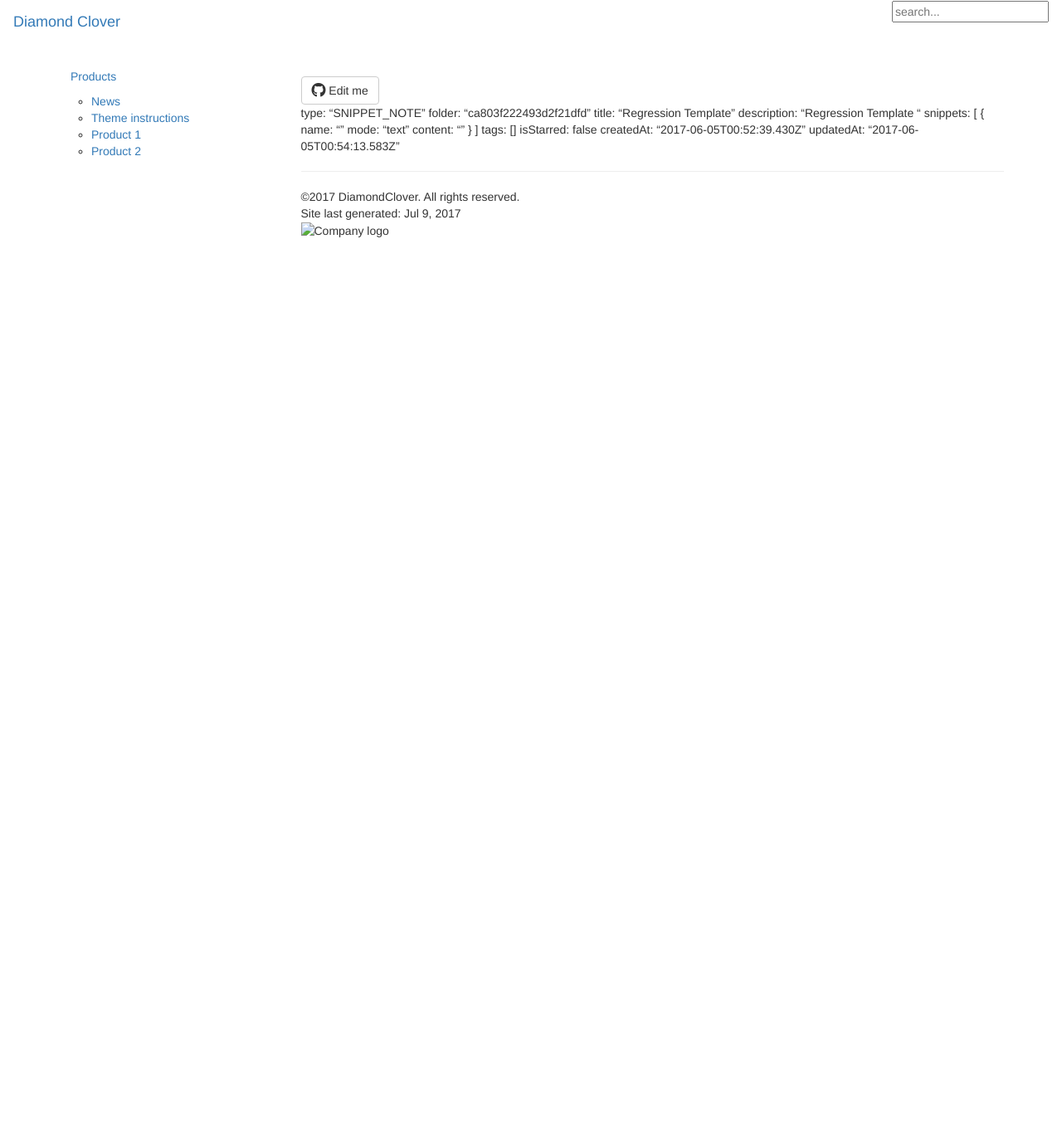
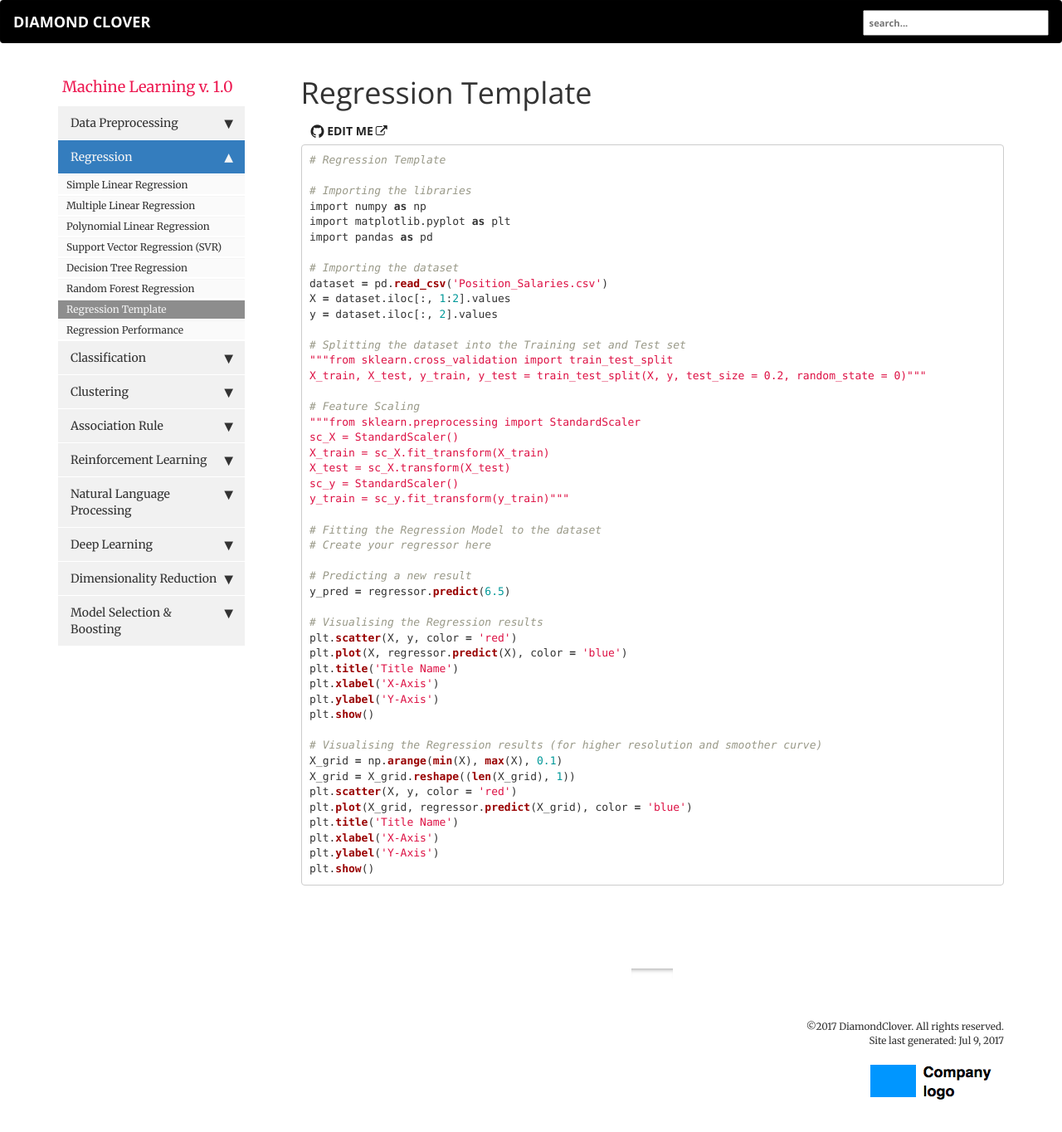
Before and after one commit to WolfOfTheNorth/diamondclover, a Jekyll site: the page built from pages/Machine Learning/Regression/RegressionTemplate.md, in a window 1280 px wide and 1400 px high. Shown: the top 1364 px of the window at 83% size. Built offline with Jekyll 4.4.1, drawn with Linux system fonts in a browser that asks for light colours; nearby versions of some CDN libraries; our own code applies the rules of GitHub Pages for plain Markdown files; library files that are not in the unit come from our copies; comment, search, counter and statistics services are not loaded.

Commit message:
added images and updates

```diff
--- a/_data/sidebars/machine_sidebar.yml
+++ b/_data/sidebars/machine_sidebar.yml
@@ -60,8 +60,12 @@ entries:
       url: /randomForest.html
       output: web, pdf
 
+    - title: Regression Template
+      url: /reg-template.html
+      output: web, pdf
+
     - title: Regression Performance
-      url:
+      url: /rsquared.html
       output: web, pdf
 
   - title: Classification
--- a/pages/Machine Learning/Classification/LogisticRegression.md
+++ b/pages/Machine Learning/Classification/LogisticRegression.md
@@ -8,6 +8,23 @@ folder: Machine Learning
 <script src="https://cdnjs.cloudflare.com/ajax/libs/mathjax/2.7.0/MathJax.js?config=TeX-AMS-MML_HTMLorMML" type="text/javascript"></script>
 
 
+## Introduction
+
+Logistic Regression helps deal with predicting datasets that are more categorical. For example we wouldn't be able to use something like linear regression on a data set like this:
+
+<img src="\images\machine-learning\regression\catgraph.png" alt="Categorical Graph " style="width:450px;height:291px;">
+
+To get a better understanding of the graph we'll need to do some math. What we can do is use linear regression and set it equal to a sigmoid function. This will give us a logistic regression. What's important to understand with logistic regrssion is that the goal is **not** to predict 'y' but rather to get the **probability** of 'y'
+
+<img src="\images\machine-learning\regression\logequ.png" alt="Logistic Equation" style="width:650px;height:287px;">
+
+This new line of best fit will give the ability to predict the probabilty. So here on the 'y' axis is will go from 0 to 1 representing the probabilty of an event occuring given 'X' as seen below.
+
+<img src="\images\machine-learning\regression\logprob.png" alt="Logistic Probabilty" style="width:500px;height:279px;">
+
+If however, instead of probabilty we wanted a prediction instead, we can still achieve this. To do this, we select a line arbitrally. Typically we choose 0.5 or 50%. If the probabilty of the event occuring is below 50% we can say that the prediction of this event will not occur (therefore will be 0) and vice versa.
+
+<img src="\images\machine-learning\regression\logpred.png" alt="Logistic Prediction" style="width:500px;height:238px;">
 
 ## Building Logistic Regression in Python
 
--- /dev/null
+++ b/pages/Machine Learning/Regression/R-squared.md
@@ -0,0 +1,62 @@
+---
+title: Regression Performance
+sidebar: machine_sidebar
+permalink: rsquared.html
+folder: Machine Learning
+---
+
+<script src="https://cdnjs.cloudflare.com/ajax/libs/mathjax/2.7.0/MathJax.js?config=TeX-AMS-MML_HTMLorMML" type="text/javascript"></script>
+
+## R - Squared
+
+**Remeber**: To find the line of best fit for a simple linear regression is SUM(y - ŷᵢ )² and we say that this is equal to the Sum of Squares of Residules ($$ SS_{res} $$).
+
+<img src="\images\machine-learning\regression\SSres.png" alt="Mountain View" style="width:325px;height:198px;">
+
+**($$ SS_{res} $$) =  SUM(y - ŷᵢ )²**
+
+
+
+Now, instad of taking the line of best fit. Imagine drawing a line to represent the average of 'y'. This line can be found with the formula SUM(yᵢ - $$ y_{avg} $$ )² and is called or equal to the total sum of squares ($$ SS_{tot} $$).
+
+<img src="\images\machine-learning\regression\SStot.png" alt="Mountain View" style="width:325px;height:198px;">
+
+**$$ SS_{tot} $$ = SUM(yᵢ - $$ y_{avg} $$ )²**
+
+## R-Squared is:
+
+**R² = 1 - $$ SS_{res} $$ / $$ SS_{tot} $$**
+
+R squared tells us how good our line is compared to the average line. Ideal scienario is that R² is equal to 1 or $$ SS_{res} $$ is 0.
+
+## Adjusted R Squared
+
+$$ SS_{res} $$ --> MIN
+R² : Goodness of fit
+
+Problem: Adding variables
+
+R² will never decrease by adding a new variable. This is because the regression model will try and minimize SSres. Even if cannot do so it can make the 'b' coefficient 0. However, this will likely never happen since the model will find a very very small correlation between the independent variable and the dependent variable and make 'b' slightly greater than zero. Even though there is no actual correlation.
+This is a problem because we can't know if a independent variable actually has a correlation or not. And so this means that there is bias because it will always try and make R² larger.
+
+To solve this we use adjusted R Squared with the formula
+
+**Adj R² = 1 (1- R²) (n-1)/(n - p -1)**
+p: # of regressors
+n: sample size
+
+When adding regressors to the model p increases and when the bottom increases, the ratio will increase. This means that adj R squared has penalizing factor that makes it so that adding independent variables that don't help your model will instead hurt it.
+
+
+## Linear Regression Coefficients
+
+Magnitude: The size has no direct relationship to the impact of that coeffient.
+Var 1 has mag = 5
+
+Var 2 has mag = 2
+
+Dependent var mag = 30
+
+Increasing either var will increase the dependent variable, however increasing Var 1 by 5 won't have a greateer than if you did the same with Var 2 necessarily.
+
+The correct way to determine the impact from the magnitude is to make sure to look at the independent variables in terms of the same unit as the dependent variable. We can say that per unit of Var 1 your dependent variable will increase by 5 units.
--- a/pages/Machine Learning/Regression/RegressionTemplate.md
+++ b/pages/Machine Learning/Regression/RegressionTemplate.md
@@ -1,15 +1,58 @@
-type: "SNIPPET_NOTE"
-folder: "ca803f222493d2f21dfd"
-title: "Regression Template"
-description: "Regression Template "
-snippets: [
-  {
-    name: ""
-    mode: "text"
-    content: ""
-  }
-]
-tags: []
-isStarred: false
-createdAt: "2017-06-05T00:52:39.430Z"
-updatedAt: "2017-06-05T00:54:13.583Z"
+---
+title: Regression Template
+sidebar: machine_sidebar
+permalink: reg-template.html
+folder: Machine Learning
+---
+
+<script src="https://cdnjs.cloudflare.com/ajax/libs/mathjax/2.7.0/MathJax.js?config=TeX-AMS-MML_HTMLorMML" type="text/javascript"></script>
+
+~~~python
+# Regression Template
+
+# Importing the libraries
+import numpy as np
+import matplotlib.pyplot as plt
+import pandas as pd
+
+# Importing the dataset
+dataset = pd.read_csv('Position_Salaries.csv')
+X = dataset.iloc[:, 1:2].values
+y = dataset.iloc[:, 2].values
+
+# Splitting the dataset into the Training set and Test set
+"""from sklearn.cross_validation import train_test_split
+X_train, X_test, y_train, y_test = train_test_split(X, y, test_size = 0.2, random_state = 0)"""
+
+# Feature Scaling
+"""from sklearn.preprocessing import StandardScaler
+sc_X = StandardScaler()
+X_train = sc_X.fit_transform(X_train)
+X_test = sc_X.transform(X_test)
+sc_y = StandardScaler()
+y_train = sc_y.fit_transform(y_train)"""
+
+# Fitting the Regression Model to the dataset
+# Create your regressor here
+
+# Predicting a new result
+y_pred = regressor.predict(6.5)
+
+# Visualising the Regression results
+plt.scatter(X, y, color = 'red')
+plt.plot(X, regressor.predict(X), color = 'blue')
+plt.title('Title Name')
+plt.xlabel('X-Axis')
+plt.ylabel('Y-Axis')
+plt.show()
+
+# Visualising the Regression results (for higher resolution and smoother curve)
+X_grid = np.arange(min(X), max(X), 0.1)
+X_grid = X_grid.reshape((len(X_grid), 1))
+plt.scatter(X, y, color = 'red')
+plt.plot(X_grid, regressor.predict(X_grid), color = 'blue')
+plt.title('Title Name')
+plt.xlabel('X-Axis')
+plt.ylabel('Y-Axis')
+plt.show()
+~~~
```
Also changed, not shown: pages/Machine Learning/R-squared.md (deleted, +0 -52 lines), pages/Machine Learning/Regression/DescisionTreeRegression.md (+22 -5 lines), pages/Machine Learning/Regression/PolynomialRegression.md (+4 -2 lines), pages/Machine Learning/Regression/RandomForestTree.md (+8 -3 lines), images/machine-learning/regression/SSres.png (added), images/machine-learning/regression/SStot.png (added), images/machine-learning/regression/catgraph.png (added), images/machine-learning/regression/dtgraph.png (added), images/machine-learning/regression/dtgraph2.png (added), images/machine-learning/regression/dttree.png (added), images/machine-learning/regression/logequ.png (added), images/machine-learning/regression/logpred.png (added), images/machine-learning/regression/logprob.png (added), images/machine-learning/regression/prgraph.png (added), 1 other file.
